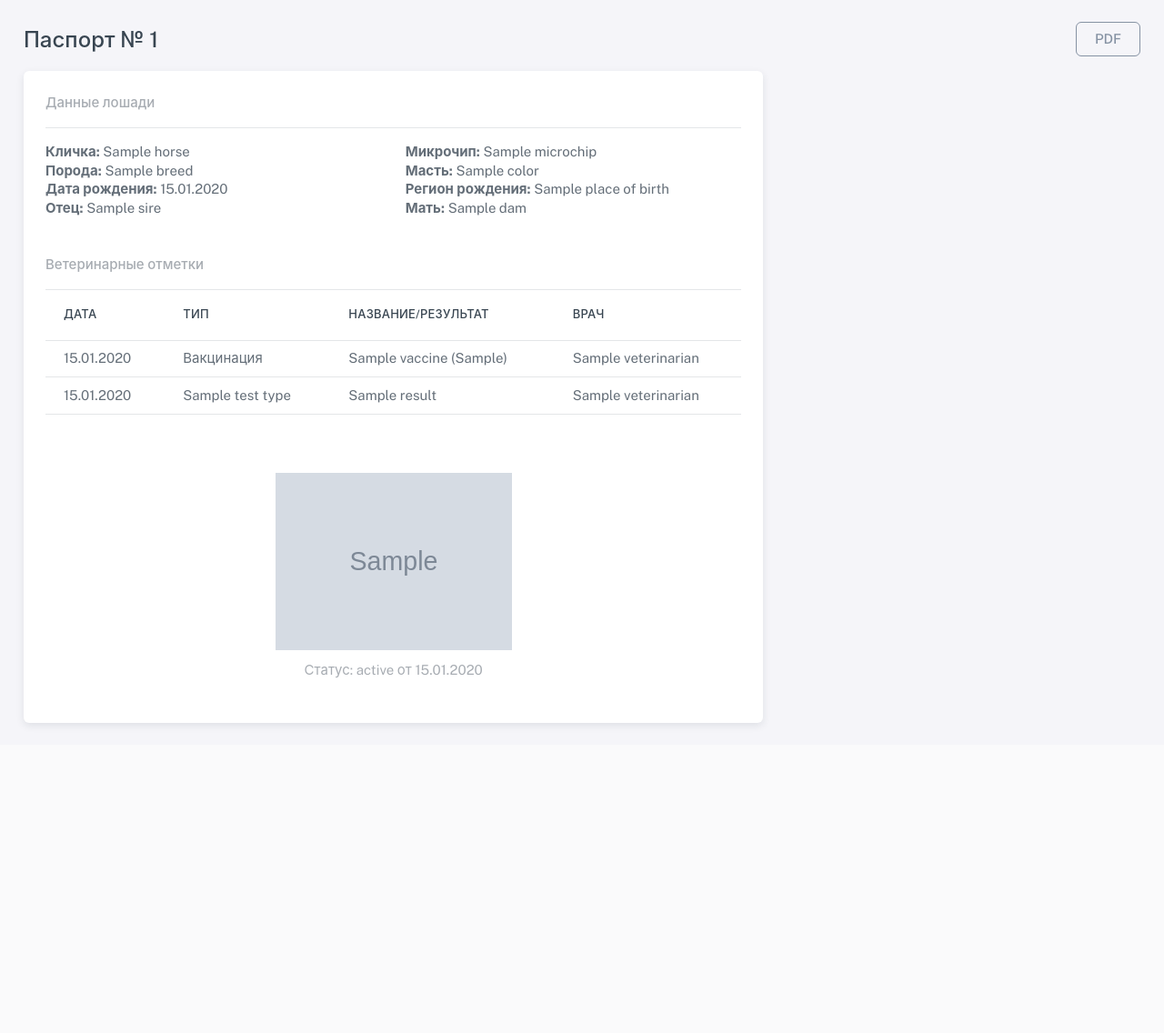
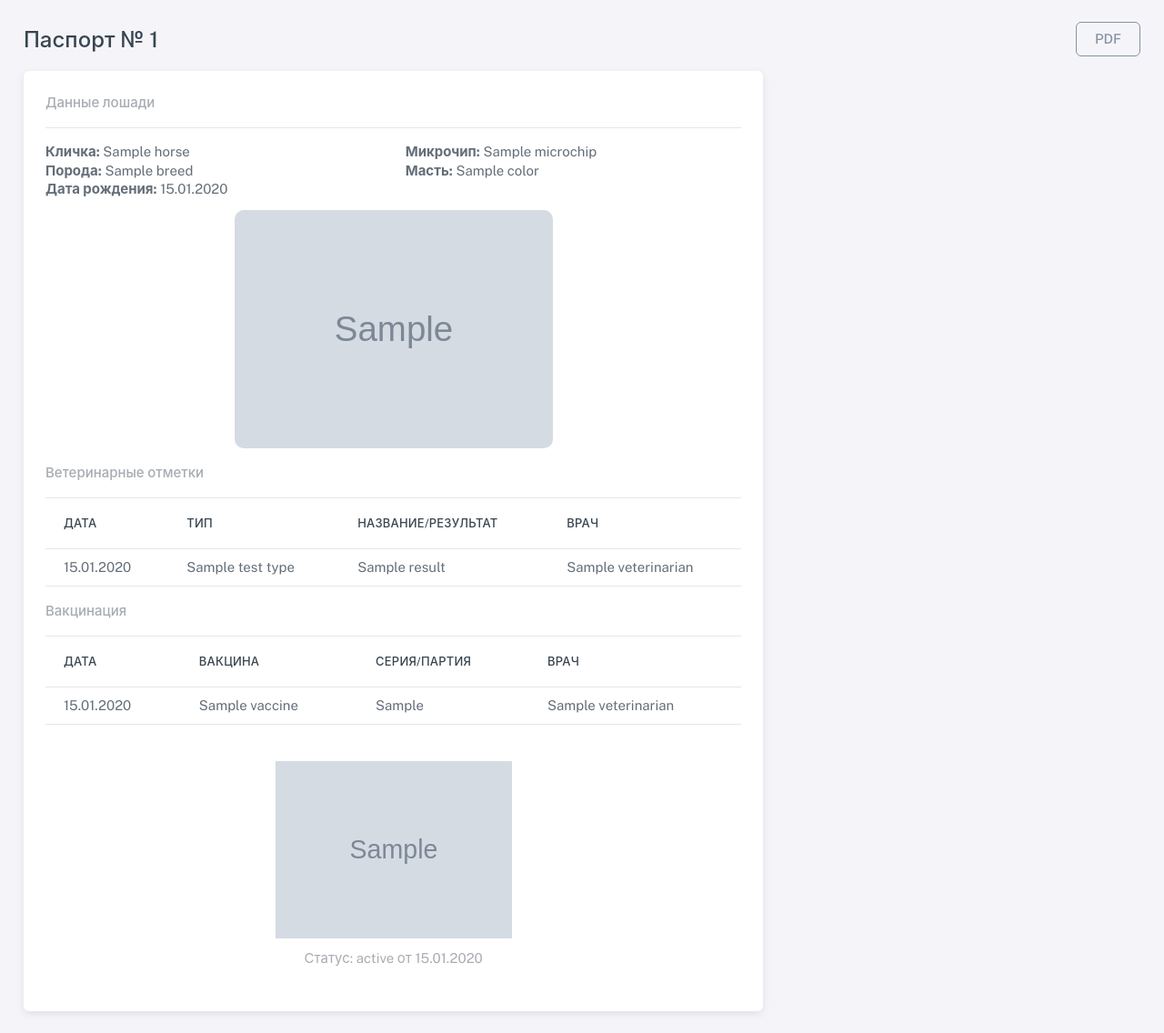
Before and after one commit to RizobekS/passport_registry, a Django app: template templates/passports/public_card.html in a window 1280 px wide. Shown: the whole page at 91% size. Before the commit the page ends 800 px from the top, so only its background shows below. Run offline with Django 5.2, Linux system fonts and the light colour scheme; the template is opened without the code that fills it: most values are stand-ins (such as "Sample title", 1, 10 or a date in 2020); grey boxes marked "Sample" are stand-in pictures; some libraries are stand-ins or nearby versions.

Commit message:
changed public_card.html page

```diff
--- a/templates/passports/public_card.html
+++ b/templates/passports/public_card.html
@@ -134,19 +134,35 @@
         <div class="card-body">
           <h6 class="text-muted">Данные лошади</h6>
           <hr>
-          <div class="row mb-10">
+          <div class="row mb-3">
             <div class="col-sm-6"><strong>Кличка:</strong> {{ p.horse.name }}</div>
             <div class="col-sm-6"><strong>Микрочип:</strong> {{ p.horse.microchip }}</div>
             <div class="col-sm-6"><strong>Порода:</strong> {{ p.horse.breed.name }}</div>
             <div class="col-sm-6"><strong>Масть:</strong> {{ p.horse.color.name }}</div>
             <div class="col-sm-6"><strong>Дата рождения:</strong> {{ p.horse.birth_date|date:'d.m.Y' }}</div>
-            <div class="col-sm-6"><strong>Регион рождения:</strong> {{ p.horse.place_of_birth.name }}</div>
-            <div class="col-sm-6"><strong>Отец:</strong> {{ p.horse.sire|default:'—' }}</div>
-            <div class="col-sm-6"><strong>Мать:</strong> {{ p.horse.dam|default:'—' }}</div>
           </div>
 
+          {# Одно фото лошади: показываем первое доступное #}
+          {% if p.horse.photo_right_side %}
+            <div class="text-center mb-4">
+              <img src="{{ p.horse.photo_right_side.url }}" alt="Фото лошади" style="max-width:350px; height:auto; border-radius:10px;">
+            </div>
+          {% elif p.horse.photo_left_side %}
+            <div class="text-center mb-4">
+              <img src="{{ p.horse.photo_left_side.url }}" alt="Фото лошади" style="max-width:350px; height:auto; border-radius:10px;">
+            </div>
+          {% elif p.horse.photo_muzzle %}
+            <div class="text-center mb-4">
+              <img src="{{ p.horse.photo_muzzle.url }}" alt="Фото лошади" style="max-width:350px; height:auto; border-radius:10px;">
+            </div>
+          {% elif p.horse.photo_upper_eye_level %}
+            <div class="text-center mb-4">
+              <img src="{{ p.horse.photo_upper_eye_level.url }}" alt="Фото лошади" style="max-width:350px; height:auto; border-radius:10px;">
+            </div>
+          {% endif %}
+
           <h6 class="text-muted">Ветеринарные отметки</h6>
-          <div class="mb-10 table-responsive">
+          <div class="mb-4 table-responsive">
             <table class="table table-sm">
               <thead>
                 <tr>
@@ -157,18 +173,7 @@
                 </tr>
               </thead>
               <tbody>
-              {% for v in p.horse.vaccinations.all %}
-              <tr>
-                <td>{{ v.date|date:'d.m.Y' }}</td>
-                <td>Вакцинация</td>
-                <td>{{ v.vaccine.name }}{% if v.batch_no %} ({{ v.batch_no }}){% endif %}</td>
-                <td>{{ v.veterinarian }}</td>
-              </tr>
-              {% empty %}
-              <tr>
-                <td colspan="4" class="text-center">Нет данных</td>
-              </tr>
-              {% endfor %}
+                {# Показываем ЛАБОРАТОРНЫЕ ИССЛЕДОВАНИЯ #}
                 {% for t in p.horse.lab_tests.all %}
                   <tr>
                     <td>{{ t.date|date:'d.m.Y' }}</td>
@@ -176,13 +181,46 @@
                     <td>{{ t.result }}</td>
                     <td>{{ t.veterinarian }}</td>
                   </tr>
+                {% empty %}
+                  <tr><td colspan="4" class="text-center">Нет данных</td></tr>
                 {% endfor %}
               </tbody>
             </table>
           </div>
+
+          {# Отдельная таблица: Вакцинация #}
+          <h6 class="text-muted">Вакцинация</h6>
+          <div class="mb-4 table-responsive">
+            <table class="table table-sm">
+              <thead>
+                <tr>
+                  <th>Дата</th>
+                  <th>Вакцина</th>
+                  <th>Серия/партия</th>
+                  <th>Врач</th>
+                </tr>
+              </thead>
+              <tbody>
+                {% for v in p.horse.vaccinations.all %}
+                  <tr>
+                    <td>{{ v.date|date:'d.m.Y' }}</td>
+                    <td>{{ v.vaccine.name }}</td>
+                    <td>{{ v.batch_no|default:"—" }}</td>
+                    <td>{{ v.veterinarian }}</td>
+                  </tr>
+                {% empty %}
+                  <tr><td colspan="4" class="text-center">Нет данных</td></tr>
+                {% endfor %}
+              </tbody>
+            </table>
+          </div>
+
           <div class="card-footer text-center">
-            {% if p.barcode_image %}<img src="{{ p.barcode_image.url }}" class="mb-3" style="max-width:260px;" alt="BAR"/>{% endif %}
-            <div class="text-muted">Статус: {{ p.get_status_display }}{% if p.issue_date %} от {{ p.issue_date|date:'d.m.Y' }}{% endif %}
+            {% if p.barcode_image %}
+              <img src="{{ p.barcode_image.url }}" class="mb-3" style="max-width:260px;" alt="BAR"/>
+            {% endif %}
+            <div class="text-muted">
+              Статус: {{ p.get_status_display }}{% if p.issue_date %} от {{ p.issue_date|date:'d.m.Y' }}{% endif %}
             </div>
           </div>
         </div>
```
Lines whose indentation alone changed are shown as unchanged.
